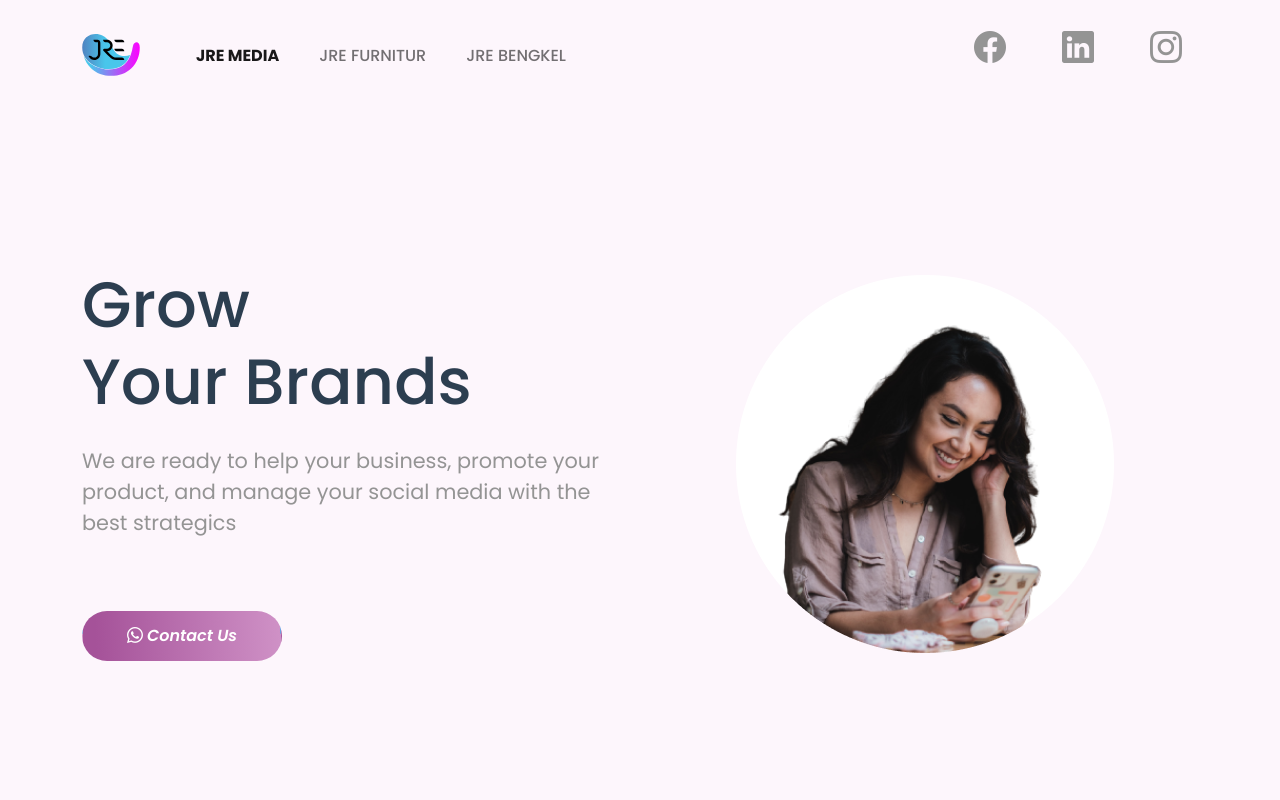
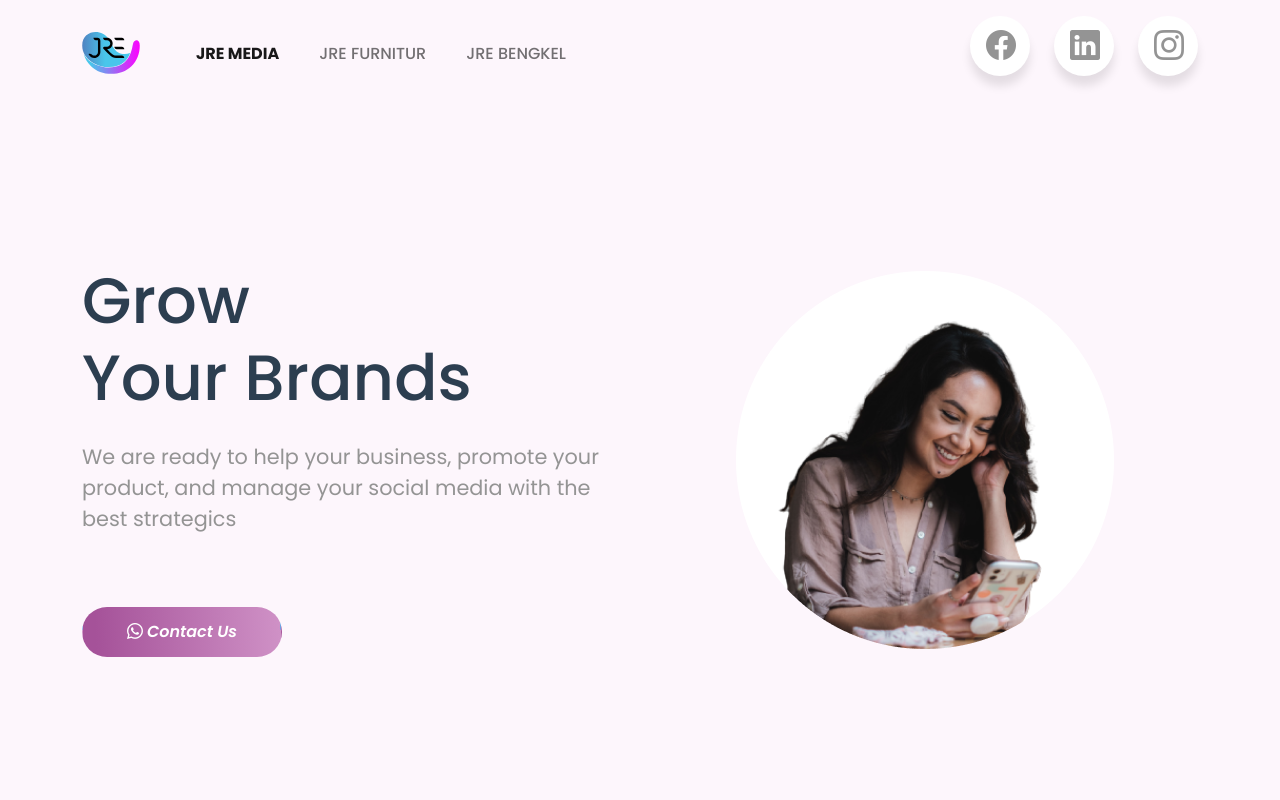
Before and after one commit to imfariz/jreprojecttesting, a Vue app: page / in a window 1280 px wide. Shown: the top 800 px of the page. Built offline with nearby package versions, Linux system fonts and the light colour scheme.

Commit message:
Adding Socmed icons animation

```diff
--- a/src/App.vue
+++ b/src/App.vue
@@ -40,19 +40,19 @@ import Testimoni from './components/Testimoni.vue';
                 <li class="nav-item">
                     <a class="nav-link" href="https://www.facebook.com/JREMediaIndonesia/">
                         <i class="bi bi-facebook"></i>
-                        <!-- <span class="ms-1">Facebook</span> -->
+                        <span class="ms-3">Facebook</span>
                     </a>
                 </li>
                 <li class="nav-item">
                     <a class="nav-link" href="https://id.linkedin.com/in/jre-media-042a58181">
                         <i class="bi bi-linkedin"></i>
-                        <!-- <span class="ms-1">Linkedin</span> -->
+                        <span class="ms-3">Linkedin</span>
                     </a>
                 </li>
                 <li class="nav-item">
                     <a class="nav-link" href="https://www.instagram.com/jre.media/">
                         <i class="bi bi-instagram"></i>
-                        <!-- <span class="ms-1">Instagram</span> -->
+                        <span class="ms-3">Instagram</span>
                     </a>
                 </li>
             </ul>
@@ -204,7 +204,8 @@ export default {
 }
 
 .social-media i {
-    font-size: 2em;
+    font-size: 30px;
+    line-height: 45px;
 }
 
 .social-media i.bi-facebook:hover {
@@ -222,9 +223,38 @@ export default {
 .bg-light-media {
     background-color: #FDF6FC;
 }
+
 .nav-item {
-    font-weight: 500;
-    margin-left: 1.5rem;
+  font-weight: 500;
+  margin-left: 1.5rem;
+}
+
+.social-media .nav-item {
+  width: 60px;
+  height: 60px;
+  background-color: #fff;
+  border-radius: 50px;
+  box-shadow: 0 10px 10px rgba(0, 0, 0, 0.1);
+  overflow: hidden;
+}
+
+.social-media span {
+  display: none;
+}
+
+@media only screen and (min-width: 992px) {
+  .social-media span {
+    display: none;
+  }
+
+  .social-media .nav-item:hover span{
+    display: inline-block;
+  }
+
+  .social-media .nav-item:hover {
+    width: 200px;
+    transition: all 0.3s ease-out;
+  }
 }
 
 .active {
```
